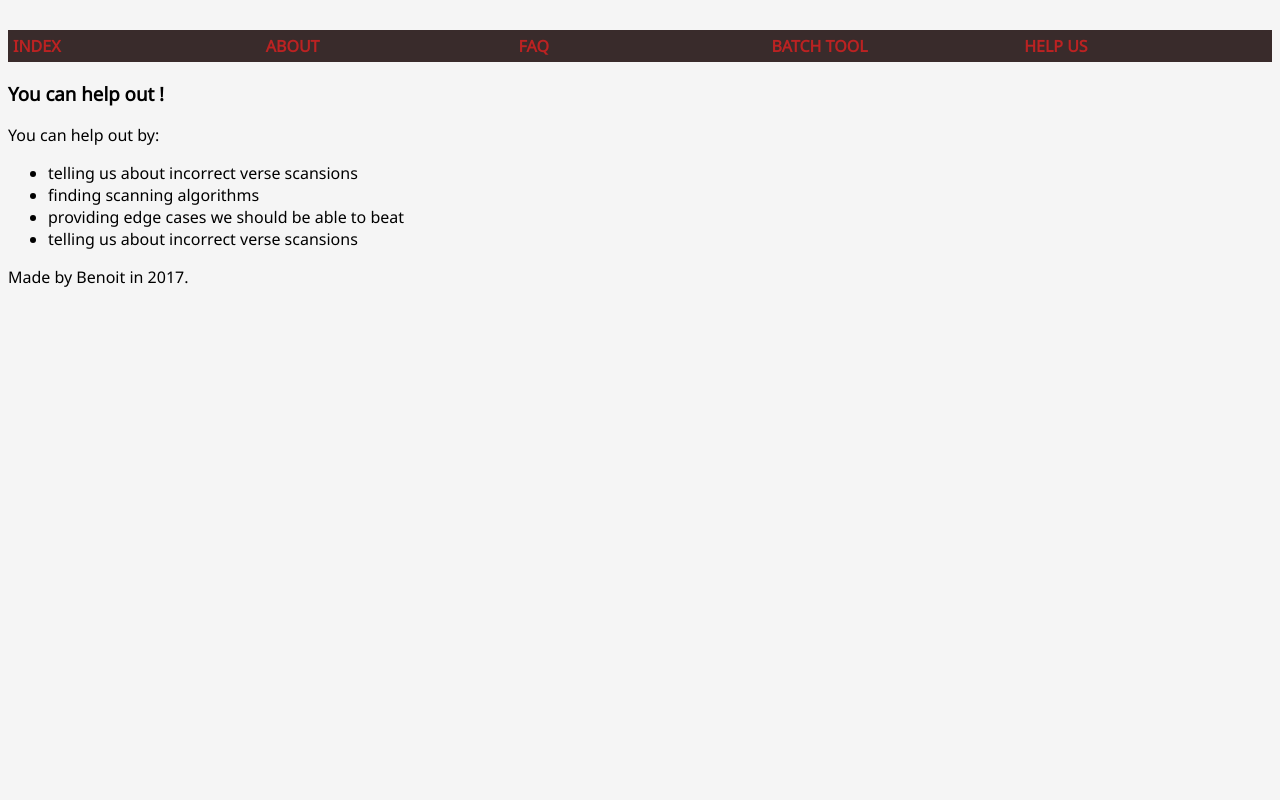
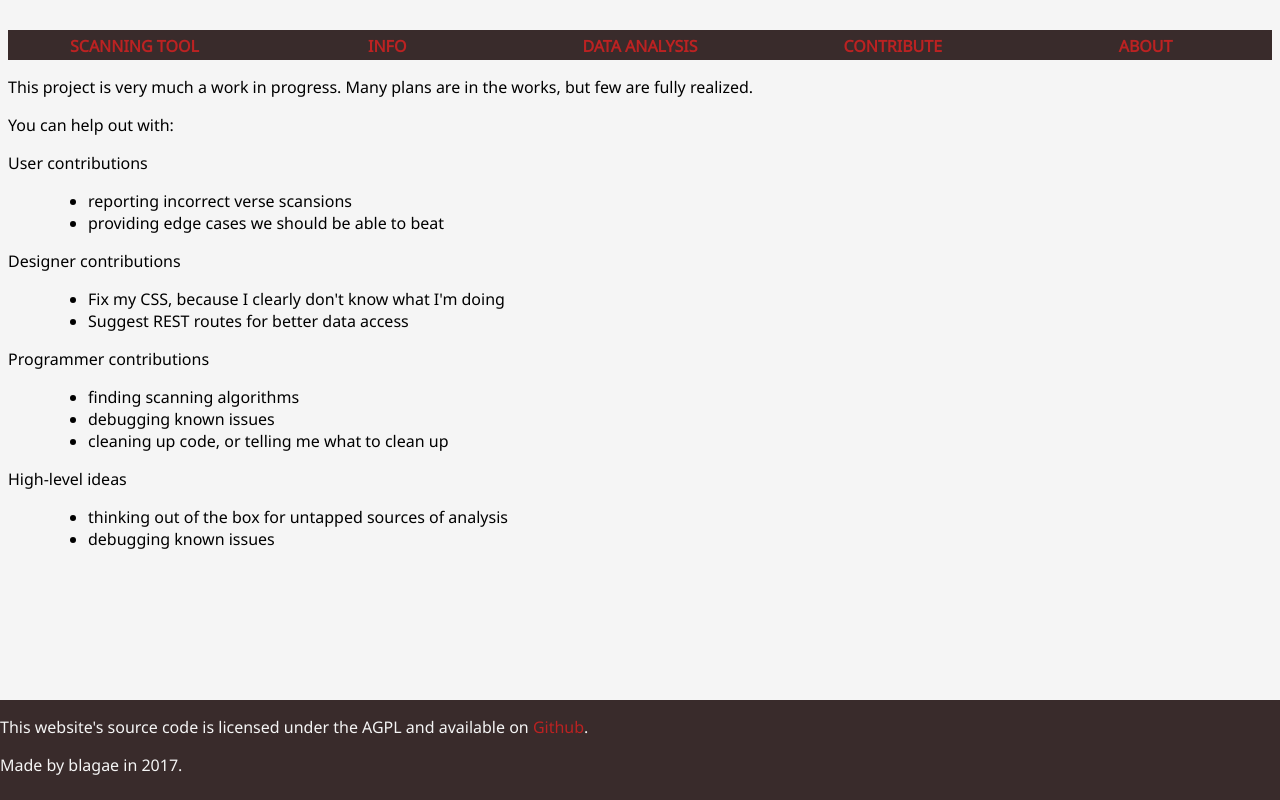
Before and after one commit to blagae/elisio, a Django app: template Elisio/Elisio/templates/help.html in a window 1280 px wide. Run offline with Django 3.2, Linux system fonts and the light colour scheme; the template is opened without the code that fills it, so the values that code supplies are empty; some libraries are stand-ins or nearby versions.

Commit message:
Provide some website material & less terrible CSS

```diff
--- a/Elisio/Elisio/static/indexScripts.js
+++ b/Elisio/Elisio/static/indexScripts.js
@@ -56,7 +56,7 @@ function getVerse(poem, verse) {
 function getScan(poem, verse) {
     var url = "/json/scan/" + poem + "/" + verse;
     $.getJSON(url, function (result) {
-        $("#scan").text(result);
+        $("#scannedVerse").text(result);
     });
 }
 
--- a/Elisio/Elisio/static/styles.css
+++ b/Elisio/Elisio/static/styles.css
@@ -9,9 +9,11 @@ nav {
     table-layout: fixed;
 }
 
+#menu {
+    background-color: #392B2B;
+}
+
 a {
-    background-color: #392B2B;
-    padding: 5px;
     color: #BB2222;
     text-decoration: none;
 }
@@ -20,6 +22,8 @@ nav a {
     display: table-cell;
     text-transform: uppercase;
     font-weight: 700;
+    text-align: center;
+    padding: 5px;
 }
 
 select, input {
@@ -30,3 +34,28 @@ select, input {
     border-radius: 5px;
     font-weight: 700;
 }
+
+#footer, #menu {
+    background-color: #392B2B;
+	width:100%;
+	left:0;
+}
+
+#menu {
+	top:0;
+	height:30px;
+}
+
+#footer {
+	position:absolute;
+	bottom:0;
+	height:100px;
+}
+
+#footer p {
+    color: #F5F5F5;
+}
+
+#scannedVerse {
+    height: 40px;
+}
--- a/Elisio/Elisio/templates/base.html
+++ b/Elisio/Elisio/templates/base.html
@@ -14,18 +14,19 @@
         <section id="menu">
             <div id="menu_wrapper">
                 <nav>
-                    <a href="/" class="scroll">Index</a>
+                    <a href="/" class="scroll">Scanning tool</a>
+                    <a href="/faq/" class="scroll">Info</a>
+                    <a href="/batch/" class="scroll">Data analysis</a>
+                    <a href="/help/" class="scroll">Contribute</a>
                     <a href="/about/" class="scroll">About</a>
-                    <a href="/faq/" class="scroll">FAQ</a>
-                    <a href="/batch/" class="scroll">Batch tool</a>
-                    <a href="/help/" class="scroll">Help us</a>
                 </nav>
             </div>
         </section>
         {% block content %}
         {% endblock %}
-        <section id="colofon">
-            <p>Made by Benoit in 2017.</p>
+        <section id="footer">
+            <p>This website's source code is licensed under the AGPL and available on <a href="http://github.com/blagae/elisio">Github</a>.</p>
+            <p>Made by blagae in 2017.</p>
         </section>
     </body>
 </html>
--- a/Elisio/Elisio/templates/batch.html
+++ b/Elisio/Elisio/templates/batch.html
@@ -1,6 +1,6 @@
 {% extends "base.html" %}
 {% block content %}
-<section id="batch">
-    <p>dummy placeholder for batch functionalities</p>
-</section>
+        <section id="batch">
+            <p>We would love to look into creating an interactive query tool to analyze data.</p>
+        </section>
 {% endblock %}
--- a/Elisio/Elisio/templates/help.html
+++ b/Elisio/Elisio/templates/help.html
@@ -1,13 +1,39 @@
 {% extends "base.html" %}
 {% block content %}
-<section id="help">
-    <h3>You can help out !</h3>
-    <p>You can help out by:</p>
-    <ul>
-        <li>telling us about incorrect verse scansions</li>
-        <li>finding scanning algorithms</li>
-        <li>providing edge cases we should be able to beat</li>
-        <li>telling us about incorrect verse scansions</li>
-    </ul>
-</section>
+        <section id="help">
+            <p>This project is very much a work in progress. Many plans are in the works, but few are fully realized.
+            </p>
+            <p>You can help out with:</p>
+            <dl>
+                <dt>User contributions</dt>
+                <dd>
+                    <ul>
+                        <li>reporting incorrect verse scansions</li>
+                        <li>providing edge cases we should be able to beat</li>
+                    </ul>
+                </dd>
+                <dt>Designer contributions</dt>
+                <dd>
+                    <ul>
+                        <li>Fix my CSS, because I clearly don't know what I'm doing</li>
+                        <li>Suggest REST routes for better data access</li>
+                    </ul>
+                </dd>
+                <dt>Programmer contributions</dt>
+                <dd>
+                    <ul>
+                        <li>finding scanning algorithms</li>
+                        <li>debugging known issues</li>
+                        <li>cleaning up code, or telling me what to clean up</li>
+                    </ul>
+                </dd>
+                <dt>High-level ideas</dt>
+                <dd>
+                    <ul>
+                        <li>thinking out of the box for untapped sources of analysis</li>
+                        <li>debugging known issues</li>
+                    </ul>
+                </dd>
+            </dl>
+        </section>
 {% endblock %}
--- a/Elisio/Elisio/templates/index.html
+++ b/Elisio/Elisio/templates/index.html
@@ -29,11 +29,11 @@
                         <td><input type="button" value="Random verse (TODO)" id="randomVerse" /></td>
                     </tr>
                     <tr>
-                        <td colspan="6"><input type="text" name="verse" id="verse" size="80"/></td>
+                        <td colspan="7"><input type="text" name="verse" id="verse" size="80"/></td>
                         <td><p id="warning"></p></td>
                     </tr>
                     <tr>
-                        <td colspan="6"><p id="scan">txt</p></td>
+                        <td colspan="7"><p id="scannedVerse"> </p></td>
                     </tr>
                 </table>
                 {% csrf_token %}
@@ -46,6 +46,5 @@
             <br/>
             With this scanning engine, we want to allow users to do batch scans of Latin verses,
             in hopes that they can eventually retrieve previously unknown information from this heavily stylized use of the Latin language.</p>
-            <p>Both the scanning engine and the web app are Free Software, licensed under the AGPL and available on <a href="https://github.com/blagae/elisio">Github</a></p>
         </section>
 {% endblock %}
```
Also changed, not shown: Elisio/Elisio/templates/about.html (+8 -5 lines), Elisio/Elisio/templates/faq.html (+28 -6 lines).
